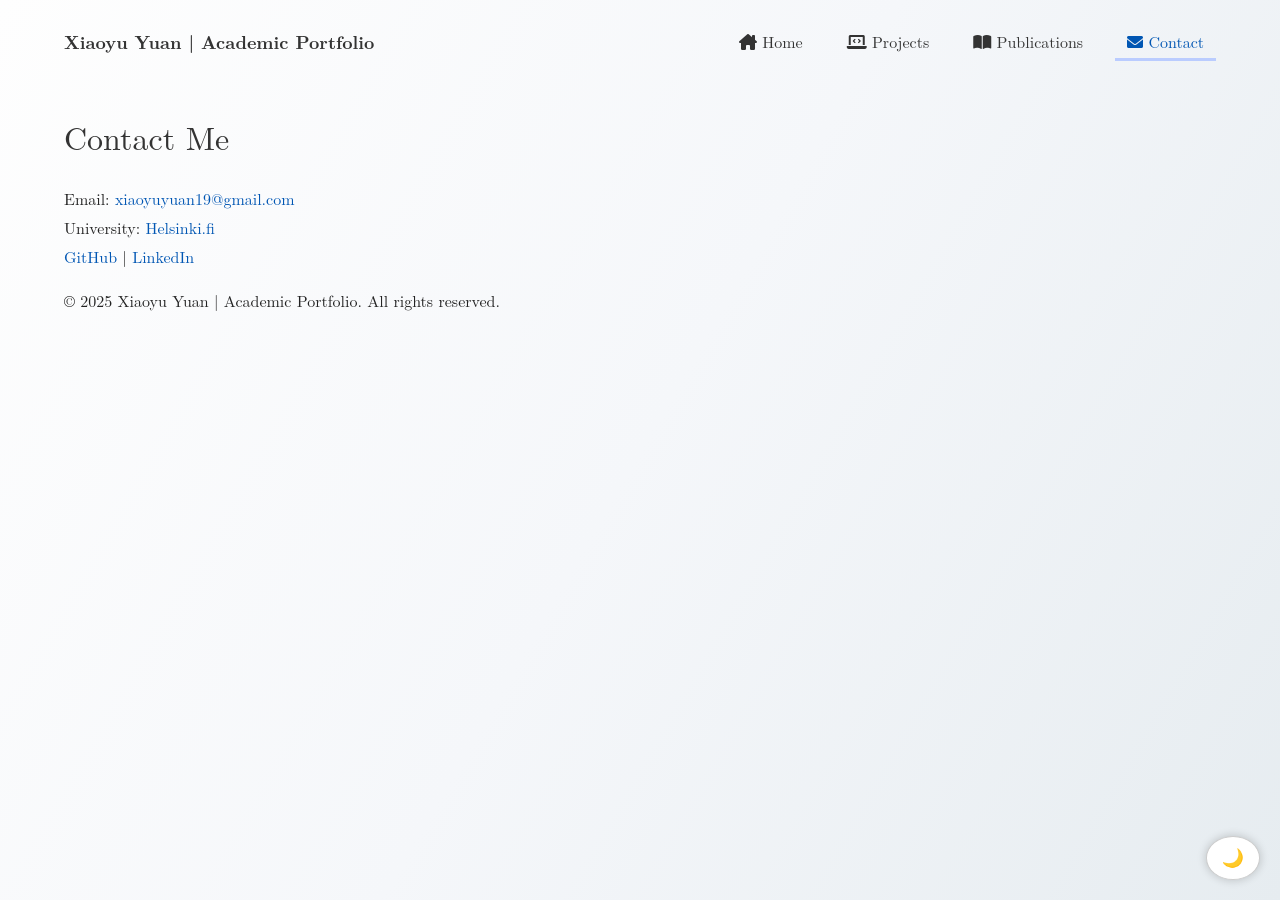
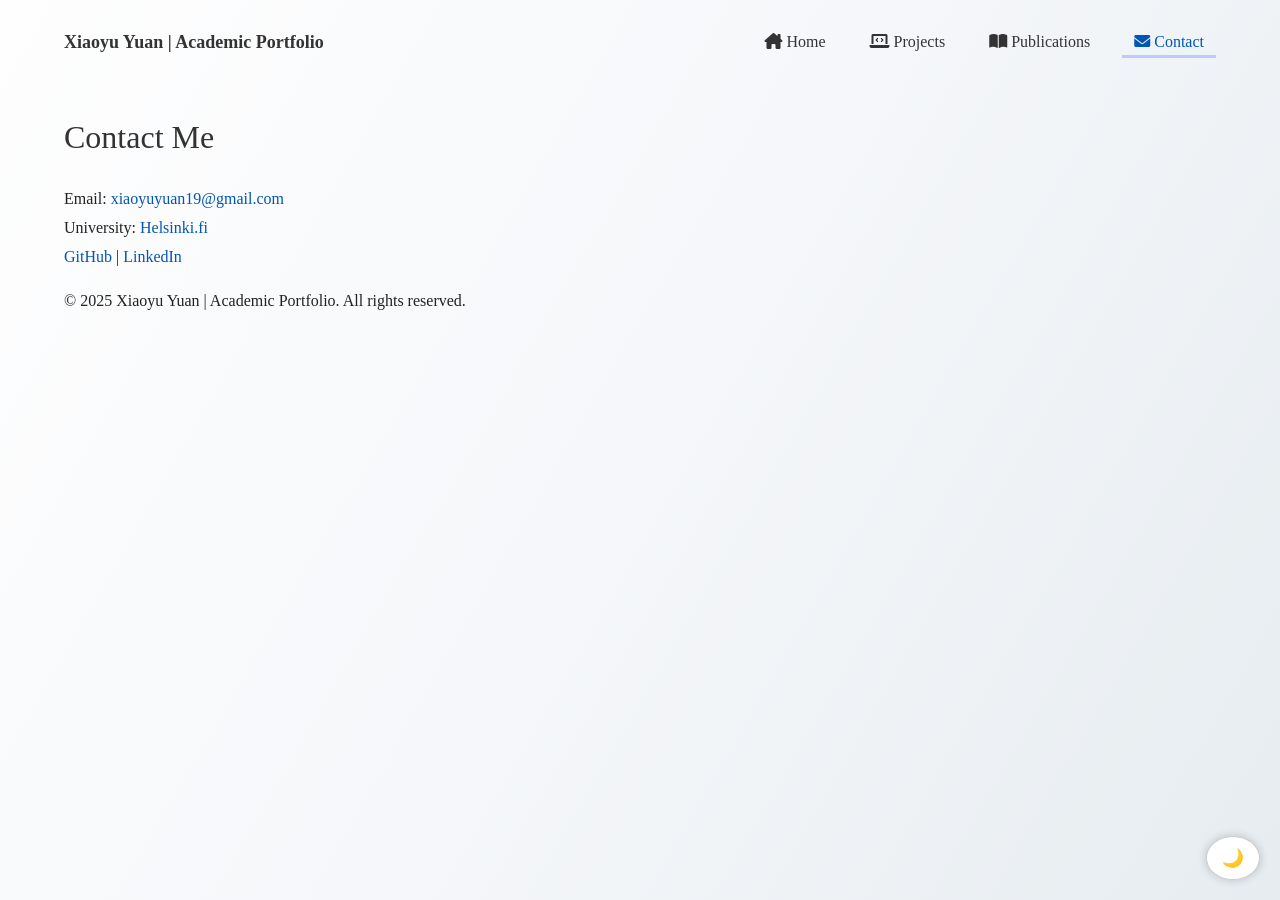
Before and after one commit to XiaoyuYuan19/portfolio, a Jekyll site: the page built from contact.md, in a window 1280 px wide. Built offline with Jekyll 4.4.1, drawn with Linux system fonts in a browser that asks for light colours; some web fonts are replaced.

Commit message:
Update style.css

```diff
--- a/assets/css/style.css
+++ b/assets/css/style.css
@@ -1,14 +1,13 @@
 /* 学术风格（白大褂禁欲系） */
 /* 🌟 浅色梦幻背景（白天模式）🌟 */
 
-@import url('https://fonts.googleapis.com/css2?family=Latin+Modern+Roman&display=swap');
 
 body {
     background: linear-gradient(120deg, #fefefe, #f5f7fa, #e6ecf0);
     background-attachment: fixed;
     color: #222;
 /*     font-family: Arial, Helvetica, sans-serif;      */
-    font-family: "Latin Modern Roman", serif;
+    font-family: "Times New Roman", Times, serif;
     max-width: 90vw;
     margin: 0 auto;
     padding: 20px;
```
